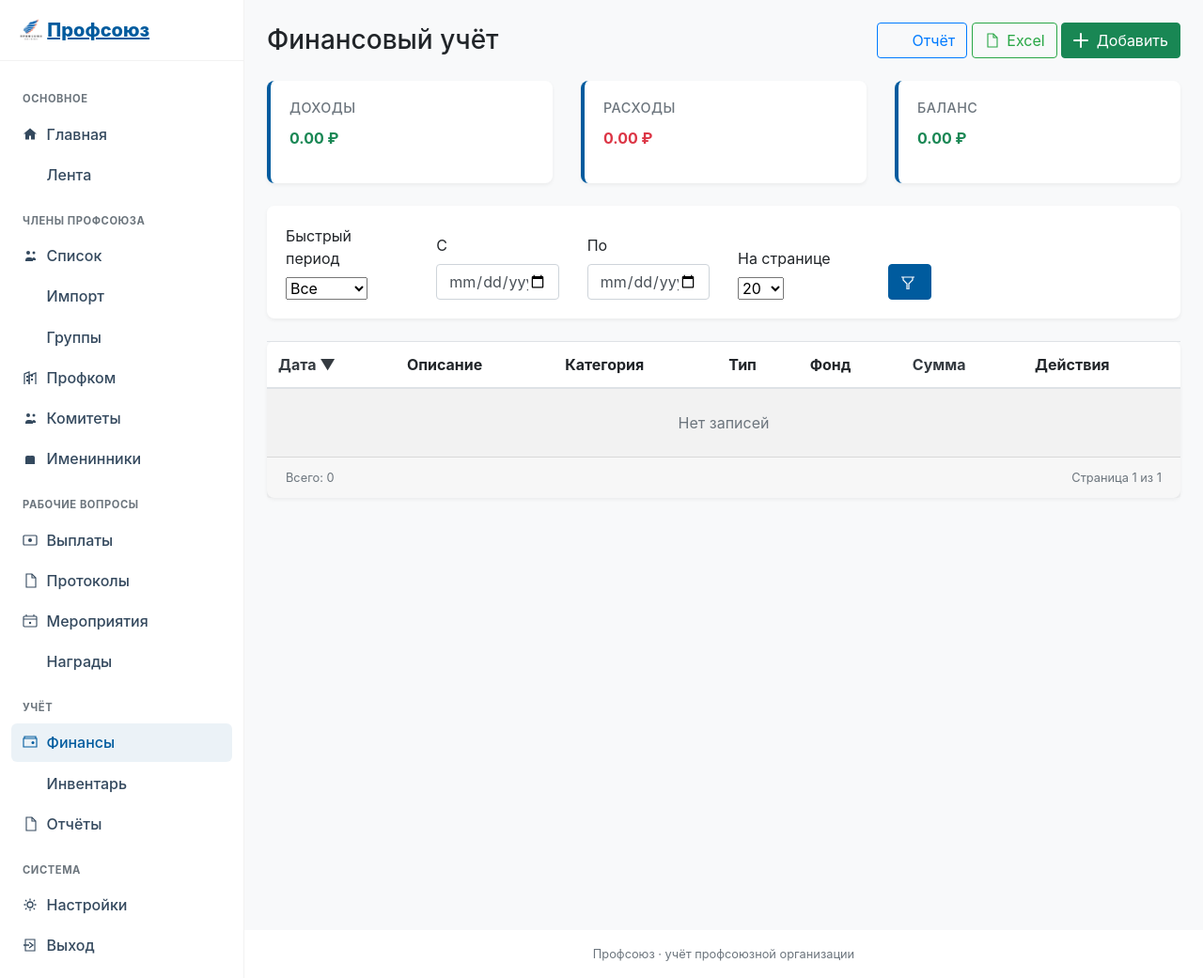
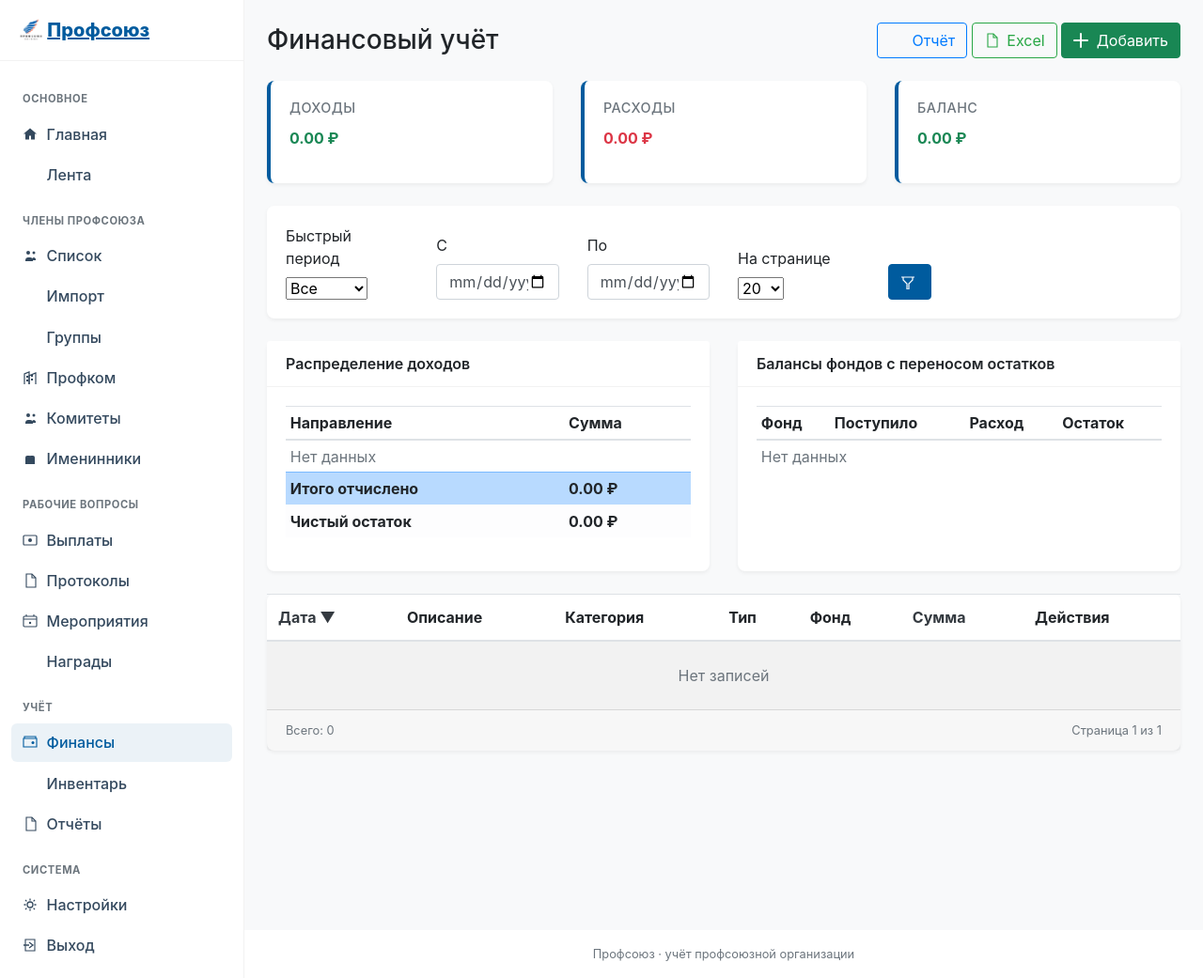
Before and after one commit to Diabatya/profsouz, a Flask app: page /finances/ in a window 1280 px wide. Shown: the whole page at 94% size. Run offline with Flask 3, Linux system fonts and the light colour scheme; the visitor is signed in with stand-in values (Sample User, id 1); parts of the project's set-up code (start-up, migrations or seed data) failed here and were passed over; some libraries are stand-ins or nearby versions.

Commit message:
finance: show distributions and fund balances on main finance page

```diff
--- a/profcom/routes/finances.py
+++ b/profcom/routes/finances.py
@@ -64,6 +64,108 @@ def _active_funds():
     )
 
 
+def _fund_summary(date_from=None, date_to=None):
+    active_funds = (
+        FinanceDistributionRule.query.filter_by(active=True)
+        .order_by(FinanceDistributionRule.order, FinanceDistributionRule.name)
+        .all()
+    )
+    fund_by_id = {f.id: f for f in active_funds}
+    children = {f.id: [] for f in active_funds}
+    for f in active_funds:
+        if f.parent_id and f.parent_id in fund_by_id:
+            children[f.parent_id].append(f)
+    top_funds = [f for f in active_funds if not f.parent_id]
+
+    distribution_q = (
+        db.session.query(
+            FinanceDistributionRule.id,
+            func.sum(FinanceRecordDistribution.amount).label("total"),
+        )
+        .select_from(FinanceRecordDistribution)
+        .join(FinanceRecord, FinanceRecordDistribution.record_id == FinanceRecord.id)
+        .join(FinanceDistributionRule, FinanceRecordDistribution.rule_id == FinanceDistributionRule.id)
+        .filter(FinanceRecord.type == "income")
+    )
+    if date_from:
+        distribution_q = distribution_q.filter(FinanceRecord.date >= date_from)
+    if date_to:
+        distribution_q = distribution_q.filter(FinanceRecord.date <= date_to)
+    distribution_rows = (
+        distribution_q.group_by(FinanceDistributionRule.id)
+        .order_by(FinanceDistributionRule.order, FinanceDistributionRule.name)
+        .all()
+    )
+    own_in = {r.id: r.total for r in distribution_rows}
+    for f in active_funds:
+        own_in.setdefault(f.id, Decimal(0))
+
+    def _total_in(rule_id, in_dict, memo=None):
+        if memo is None:
+            memo = {}
+        if rule_id in memo:
+            return memo[rule_id]
+        total = in_dict.get(rule_id, Decimal(0))
+        for child in children.get(rule_id, []):
+            total += _total_in(child.id, in_dict, memo)
+        memo[rule_id] = total
+        return total
+
+    top_total_in = {f.id: _total_in(f.id, own_in) for f in top_funds}
+    Distribution = namedtuple("Distribution", ["name", "total"])
+    distributions = [Distribution(name=f.name, total=top_total_in[f.id]) for f in top_funds]
+
+    cumulative_distribution_q = (
+        db.session.query(
+            FinanceDistributionRule.id,
+            func.sum(FinanceRecordDistribution.amount).label("total"),
+        )
+        .select_from(FinanceRecordDistribution)
+        .join(FinanceRecord, FinanceRecordDistribution.record_id == FinanceRecord.id)
+        .join(FinanceDistributionRule, FinanceRecordDistribution.rule_id == FinanceDistributionRule.id)
+        .filter(FinanceRecord.type == "income")
+        .group_by(FinanceDistributionRule.id)
+    )
+    cumulative_in = {r.id: r.total for r in cumulative_distribution_q.all()}
+    for f in active_funds:
+        cumulative_in.setdefault(f.id, Decimal(0))
+
+    cumulative_expense_q = (
+        db.session.query(
+            FinanceDistributionRule.id,
+            func.sum(FinanceRecord.amount).label("total"),
+        )
+        .join(FinanceRecord, FinanceDistributionRule.id == FinanceRecord.fund_id)
+        .filter(FinanceRecord.type == "expense")
+        .group_by(FinanceDistributionRule.id)
+    )
+    cumulative_out = {r.id: r.total for r in cumulative_expense_q.all()}
+    for f in active_funds:
+        cumulative_out.setdefault(f.id, Decimal(0))
+
+    def _build_balances(rule_ids, in_dict, out_dict, level=0):
+        res = []
+        for rid in rule_ids:
+            f = fund_by_id[rid]
+            total = _total_in(rid, in_dict)
+            res.append(
+                {
+                    "id": f.id,
+                    "name": f.name,
+                    "level": level,
+                    "in": total,
+                    "out": out_dict.get(rid, Decimal(0)),
+                    "balance": total - out_dict.get(rid, Decimal(0)),
+                }
+            )
+            if children.get(rid):
+                res.extend(_build_balances([c.id for c in children[rid]], in_dict, out_dict, level + 1))
+        return res
+
+    cumulative_fund_balances = _build_balances([f.id for f in top_funds], cumulative_in, cumulative_out)
+    return distributions, cumulative_fund_balances
+
+
 @bp.route("/")
 @login_required
 def index():
@@ -98,6 +200,9 @@ def index():
         or 0
     )
     balance = income - expense
+    distributions, cumulative_fund_balances = _fund_summary(date_from, date_to)
+    total_distributed = sum(d.total for d in distributions)
+    net = balance - total_distributed
     return render_template(
         "finances/list.html",
         records=pagination.items,
@@ -105,6 +210,10 @@ def index():
         income=income,
         expense=expense,
         balance=balance,
+        net=net,
+        total_distributed=total_distributed,
+        distributions=distributions,
+        cumulative_fund_balances=cumulative_fund_balances,
         period=period,
         date_from=request.args.get("date_from", ""),
         date_to=request.args.get("date_to", ""),
--- a/profcom/templates/finances/list.html
+++ b/profcom/templates/finances/list.html
@@ -73,6 +73,68 @@
   </div>
 </div>
 
+<div class="row g-4 mb-4">
+  <div class="col-lg-6">
+    <div class="card h-100">
+      <div class="card-header">Распределение доходов</div>
+      <div class="card-body">
+        <table class="table table-sm table-hover">
+          <thead>
+            <tr><th>Направление</th><th class="text-end">Сумма</th></tr>
+          </thead>
+          <tbody>
+            {% for d in distributions %}
+            <tr>
+              <td>{{ d.name }}</td>
+              <td class="text-end">{{ d.total|money }} ₽</td>
+            </tr>
+            {% else %}
+            <tr><td colspan="2" class="text-muted">Нет данных</td></tr>
+            {% endfor %}
+            <tr class="table-primary">
+              <td><strong>Итого отчислено</strong></td>
+              <td class="text-end"><strong>{{ total_distributed|money }} ₽</strong></td>
+            </tr>
+            <tr class="table-light">
+              <td><strong>Чистый остаток</strong></td>
+              <td class="text-end"><strong>{{ net|money }} ₽</strong></td>
+            </tr>
+          </tbody>
+        </table>
+      </div>
+    </div>
+  </div>
+  <div class="col-lg-6">
+    <div class="card h-100">
+      <div class="card-header">Балансы фондов с переносом остатков</div>
+      <div class="card-body table-responsive">
+        <table class="table table-sm table-hover text-end">
+          <thead>
+            <tr>
+              <th class="text-start">Фонд</th>
+              <th>Поступило</th>
+              <th>Расход</th>
+              <th>Остаток</th>
+            </tr>
+          </thead>
+          <tbody>
+            {% for f in cumulative_fund_balances %}
+            <tr>
+              <td class="text-start" {% if f.level %}style="padding-left: {{ f.level * 1.5 }}rem"{% endif %}>{% for i in range(f.level) %}— {% endfor %}{{ f.name }}</td>
+              <td>{{ f.in|money }} ₽</td>
+              <td>{{ f.out|money }} ₽</td>
+              <td{% if f.balance < 0 %} class="text-danger"{% endif %}><strong>{{ f.balance|money }} ₽</strong></td>
+            </tr>
+            {% else %}
+            <tr><td colspan="4" class="text-muted">Нет данных</td></tr>
+            {% endfor %}
+          </tbody>
+        </table>
+      </div>
+    </div>
+  </div>
+</div>
+
 <div class="card">
   <div class="table-responsive">
     <table class="table table-striped table-hover align-middle mb-0">
```
